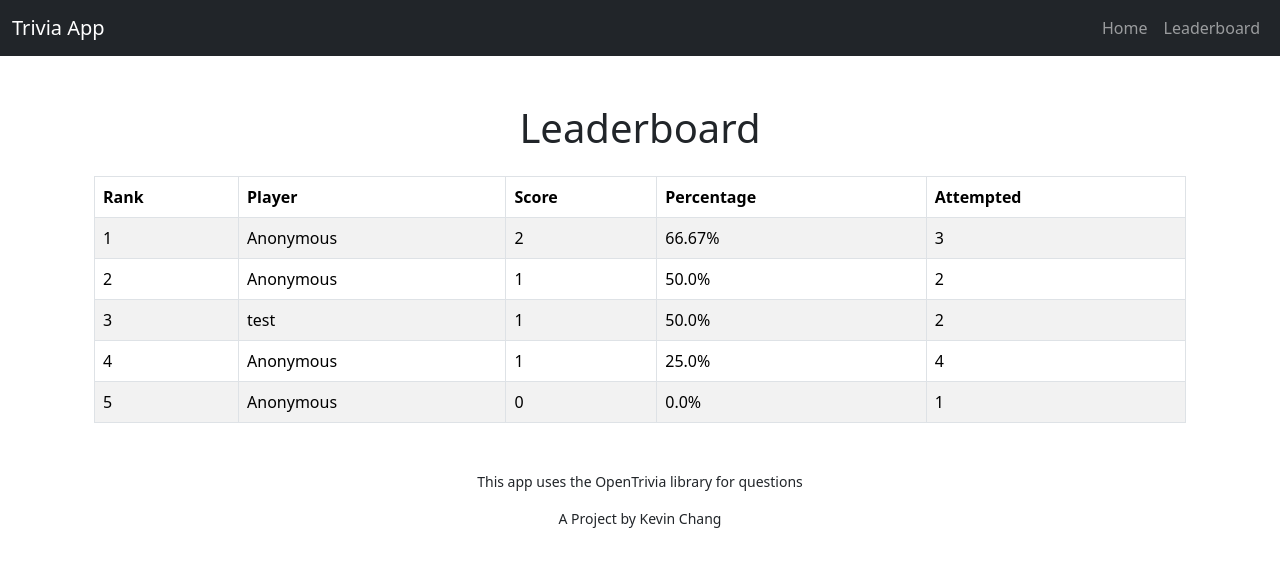
After one commit to changkevin51/Flask-Trivia-App, a Flask app: page /leaderboard in a window 1280 px wide. The commit adds this page. Shown: the top 567 px of the page. Run offline with Flask 3, Linux system fonts and the light colour scheme; data comes from the database, SQL or seed files in the repository; both versions use the stored data as it was after the commit.

Commit message:
new update

```diff
--- a/app.py
+++ b/app.py
@@ -1,26 +1,53 @@
 from flask import Flask, render_template, redirect, url_for, session, request, flash
 from flask_wtf import FlaskForm
-from wtforms import SelectMultipleField, RadioField, SubmitField
+from wtforms import SelectMultipleField, RadioField, SubmitField, StringField
 from wtforms.validators import DataRequired
 import pandas as pd
 import secrets
-import random
+from flask_sqlalchemy import SQLAlchemy
 
 app = Flask(__name__)
 app.secret_key = secrets.token_hex(16)
+
+# Add database configuration
+app.config["SQLALCHEMY_DATABASE_URI"] = "sqlite:///leaderboard.db"  # Use MySQL URI if needed
+app.config["SQLALCHEMY_TRACK_MODIFICATIONS"] = False
+
+db = SQLAlchemy(app)
 
 df = pd.read_csv("questions.csv")
 df["options"] = df[["option1", "option2", "option3", "option4"]].values.tolist()
 
 class HomeForm(FlaskForm):
-    categories = SelectMultipleField("Select Categories", choices=[], validators=[DataRequired()])
-    difficulties = SelectMultipleField("Select Difficulties", choices=[], validators=[DataRequired()])
-    submit = SubmitField("Start Trivia")
+    display_name = StringField('Enter Your Display Name', validators=[DataRequired()])
+    categories = SelectMultipleField('Categories', coerce=str)
+    difficulties = SelectMultipleField('Difficulties', coerce=str)
+    submit = SubmitField('Start Trivia')
 
 class QuestionForm(FlaskForm):
     option = RadioField("Options", choices=[], validators=[DataRequired()])
     submit = SubmitField("Submit Answer")
     end_quiz = SubmitField("End Tivia")
+
+class LeaderboardEntry(db.Model):
+    id = db.Column(db.Integer, primary_key=True)
+    player = db.Column(db.String(50), nullable=False)
+    score = db.Column(db.Integer, nullable=False)
+    percentage = db.Column(db.Float, nullable=False)
+    attempted = db.Column(db.Integer, nullable=False)
+
+    def __repr__(self):
+        return f"<LeaderboardEntry {self.player}, Score: {self.score}>"
+
+@app.route("/leaderboard")
+def leaderboard():
+    # Query the leaderboard entries sorted by score and percentage
+    leaderboard_entries = LeaderboardEntry.query.order_by(
+        LeaderboardEntry.score.desc(), LeaderboardEntry.percentage.desc()
+    ).all()
+
+    return render_template("leaderboard.html", leaderboard=leaderboard_entries)
+
 
 @app.route("/", methods=["GET", "POST"])
 def home():
@@ -31,21 +58,29 @@ def home():
     if request.method == "POST":
         selected_categories = request.form.getlist("categories")
         selected_difficulties = request.form.getlist("difficulties")
+        display_name = request.form.get("display_name")  # Get the display name from the form
+
+        if not display_name:
+            flash("Please enter your display name.")
+            return render_template("home.html", form=form)
 
         if not selected_categories or not selected_difficulties:
             flash("Please select at least one category and one difficulty.")
             return render_template("home.html", form=form)
 
+        # Save data to the session
         session["score"] = 0
         session["current_question"] = 0
         session["answers"] = []
         session["skipped_questions"] = 0
         session["selected_categories"] = selected_categories
         session["selected_difficulties"] = selected_difficulties
+        session["player_name"] = display_name  # Use "player_name" to be consistent with the database
 
         return redirect(url_for("question"))
 
     return render_template("home.html", form=form)
+
 
 @app.route("/question", methods=["GET", "POST"])
 def question():
@@ -111,9 +146,21 @@ def end_game():
     skipped_questions = session.get("skipped_questions", 0)
     percentage = (score / (total_questions_attempted - skipped_questions)) * 100 if total_questions_attempted > 0 else 0
 
+    # Save results to the database
+    player_name = session.get("player_name", "Anonymous")  # This will now correctly use the display name
+    new_entry = LeaderboardEntry(
+        player=player_name,
+        score=score,
+        percentage=round(percentage, 2),
+        attempted=total_questions_attempted - skipped_questions
+    )
+    db.session.add(new_entry)
+    db.session.commit()
+
     return render_template(
         "result.html", score=score, total=total_questions_attempted, skipped=skipped_questions, percentage=percentage
     )
 
+
 if __name__ == "__main__":
-    app.run(debug=True)
+    app.run()
--- a/templates/base.html
+++ b/templates/base.html
@@ -11,6 +11,19 @@
     <nav class="navbar navbar-expand-lg navbar-dark bg-dark">
         <div class="container-fluid">
             <a class="navbar-brand" href="{{ url_for('home') }}">Trivia App</a>
+            <button class="navbar-toggler" type="button" data-bs-toggle="collapse" data-bs-target="#navbarNav" aria-controls="navbarNav" aria-expanded="false" aria-label="Toggle navigation">
+                <span class="navbar-toggler-icon"></span>
+            </button>
+            <div class="collapse navbar-collapse" id="navbarNav">
+                <ul class="navbar-nav ms-auto">
+                    <li class="nav-item">
+                        <a class="nav-link" href="{{ url_for('home') }}">Home</a>
+                    </li>
+                    <li class="nav-item">
+                        <a class="nav-link" href="{{ url_for('leaderboard') }}">Leaderboard</a>
+                    </li>
+                </ul>
+            </div>
         </div>
     </nav>
 
--- /dev/null
+++ b/templates/leaderboard.html
@@ -0,0 +1,29 @@
+{% extends "base.html" %}
+
+{% block content %}
+<div class="container mt-5">
+    <h1 class="text-center">Leaderboard</h1>
+    <table class="table table-striped table-bordered mt-4">
+        <thead class="thead-dark">
+            <tr>
+                <th>Rank</th>
+                <th>Player</th>
+                <th>Score</th>
+                <th>Percentage</th>
+                <th>Attempted</th>
+            </tr>
+        </thead>
+        <tbody>
+            {% for entry in leaderboard %}
+            <tr>
+                <td>{{ loop.index }}</td>
+                <td>{{ entry.player }}</td>
+                <td>{{ entry.score }}</td>
+                <td>{{ entry.percentage | round(2) }}%</td>
+                <td>{{ entry.attempted }}</td>
+            </tr>
+            {% endfor %}
+        </tbody>
+    </table>
+</div>
+{% endblock %}
```
Also changed, not shown: templates/home.html (+12 -0 lines), README.md, instance/leaderboard.db (added).
